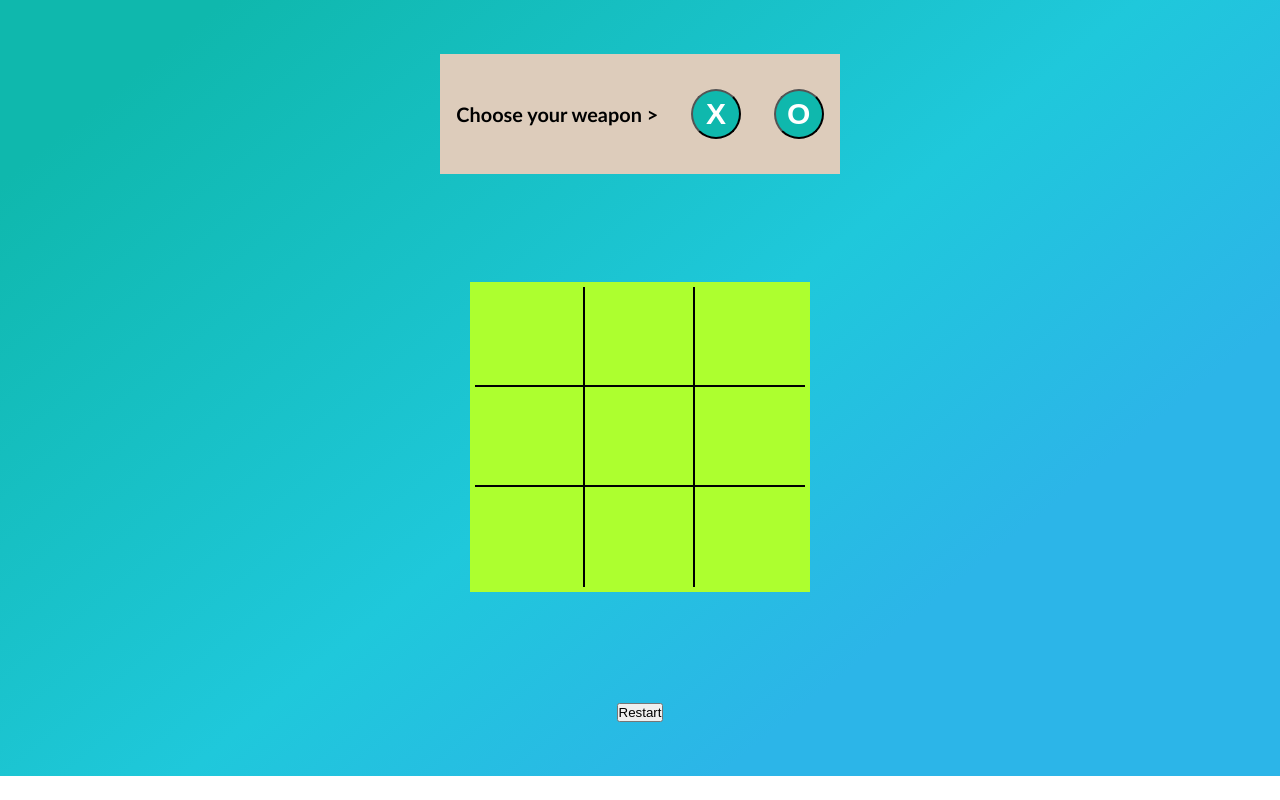
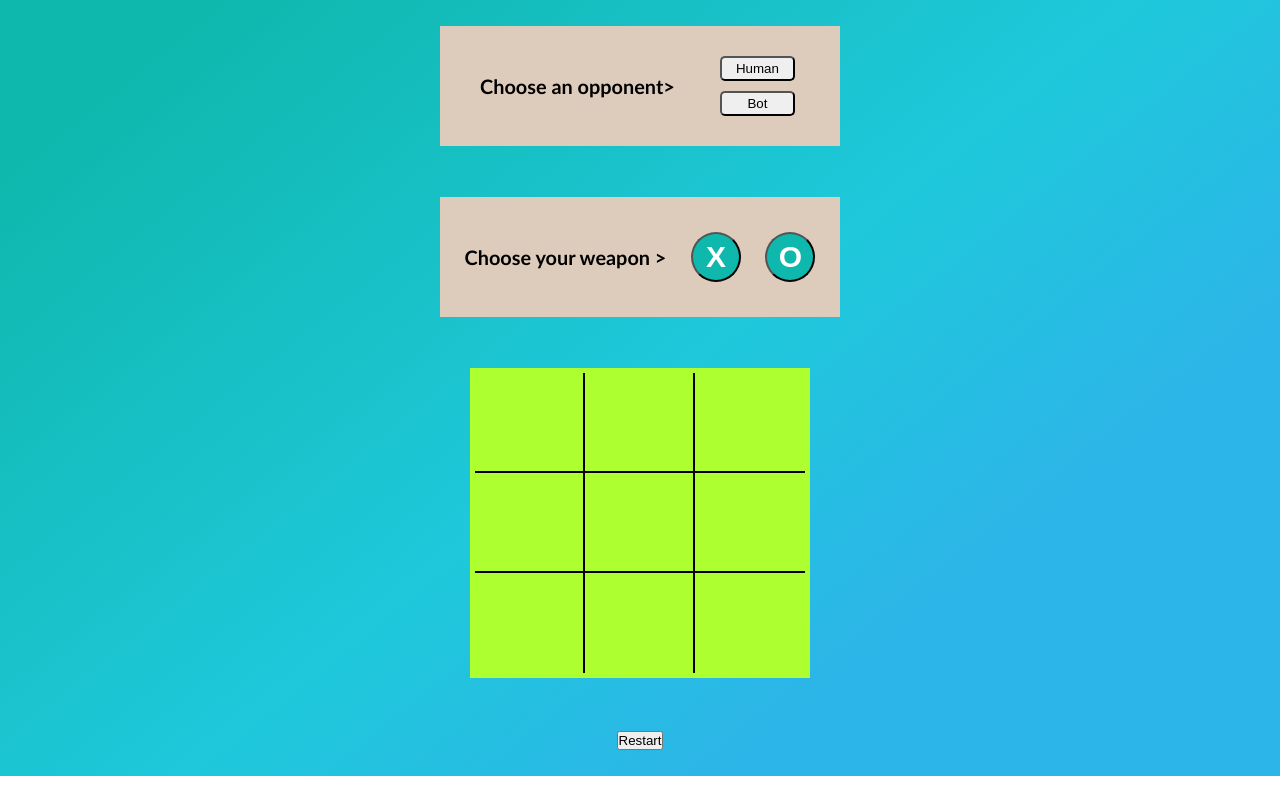
Before and after one commit to pragyes31/ticTacToe_FCC, a website built with Parcel: page index.html in a window 1280 px wide. Built offline with nearby package versions, Linux system fonts and the light colour scheme.

Commit message:
Added html and csss for 2 player mode

```diff
--- a/index.html
+++ b/index.html
@@ -7,6 +7,13 @@
 
   <body>
     <div class="ticTacToe-game">
+      <div class="select-mode">
+        <h3>Choose an opponent></h3>
+        <div class="opponents">
+          <button class="opponent human">Human</button>
+          <button class="opponent bot">Bot</button>
+        </div>
+      </div>
       <div class="select-weapon">
         <h3>Choose your weapon ></h3>
         <button class="weapon X-weapon">X</button>
--- a/src/index.js
+++ b/src/index.js
@@ -59,6 +59,13 @@ function createTicTacToeGame() {
       ticTacToe.emptyGridBoxes = gridBoxesArray.filter(
         gridBox => !gridBox.innerHTML
       );
+      if (
+        document.querySelector(".box1").innerHTML === "X" &&
+        document.querySelector(".box2").innerHTML === "X" &&
+        document.querySelector(".box3").innerHTML === "X"
+      ) {
+        //player wins
+      }
     },
     restartGame: () => {
       userWeapon = "";
--- a/src/styles.css
+++ b/src/styles.css
@@ -18,14 +18,27 @@ body {
   background: linear-gradient(141deg, #0fb8ad 10%, #1fc8db 51%, #2cb5e8 75%);
 }
 
-.select-weapon {
+.select-weapon,
+.select-mode {
   width: 400px;
   height: 15vh;
   display: flex;
-  justify-content: space-around;
+  justify-content: space-evenly;
   background-color: #ddccbb;
   align-items: center;
   font-size: 17px;
+}
+
+.opponents {
+  display: flex;
+  flex-direction: column;
+}
+
+.opponent {
+  width: 75px;
+  height: 25px;
+  margin: 5px;
+  border-radius: 5px;
 }
 
 .weapon {
```
